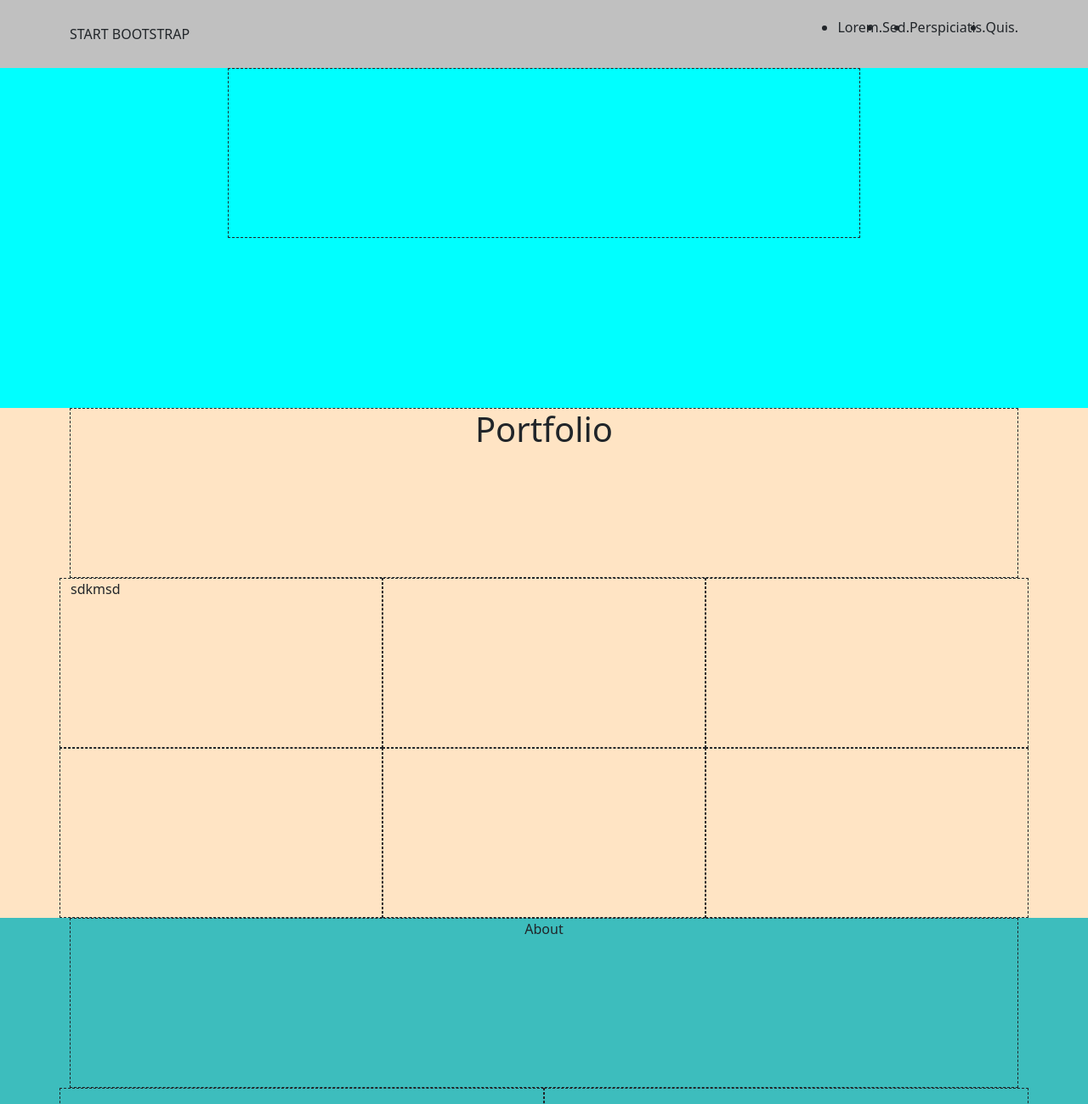
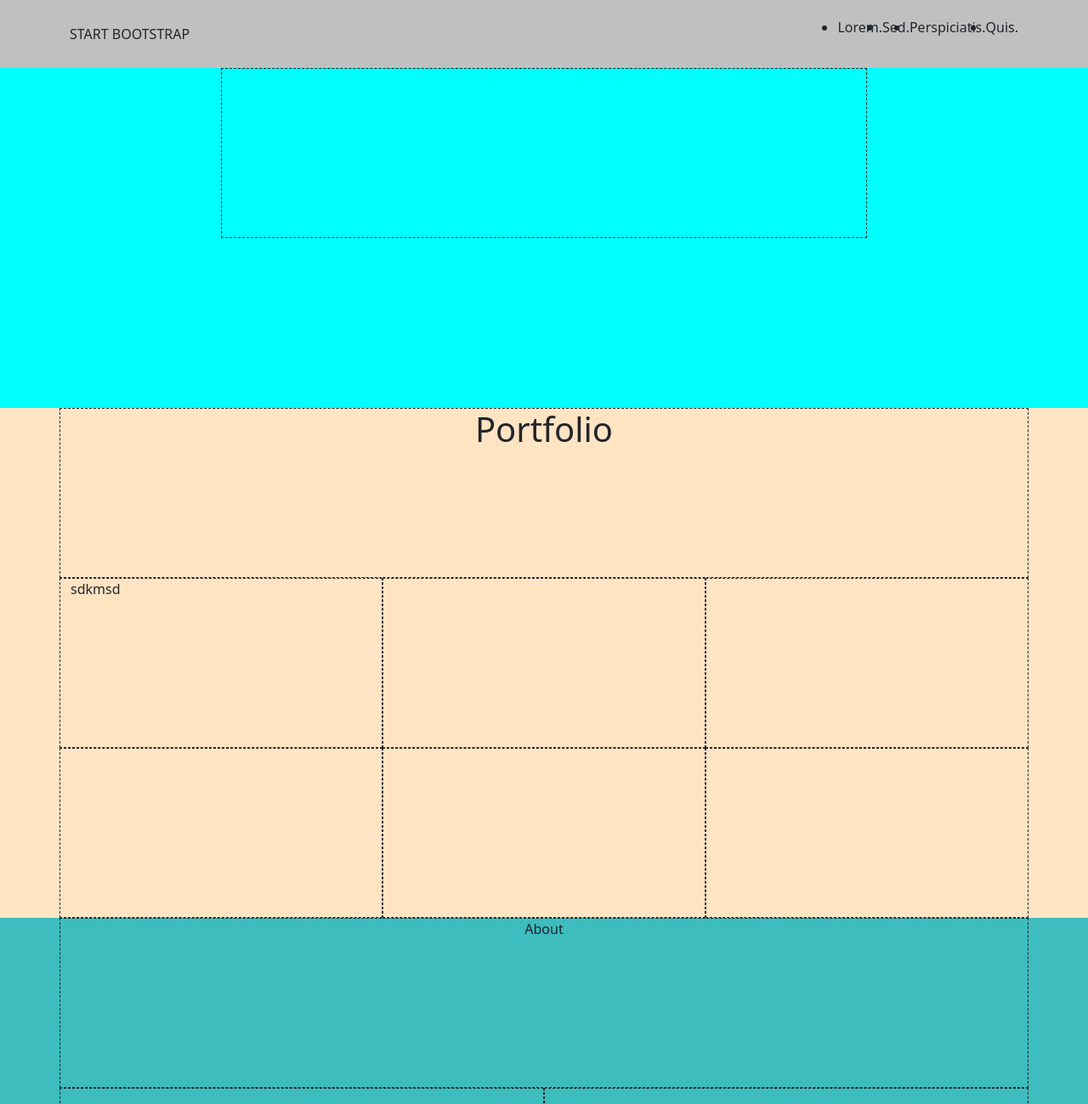
Before and after one commit to manuelloverso/html-css-bootstrap-freelancer, a plain HTML site: page index.html in a window 1280 px wide. Shown: the top 1299 px of the page at 85% size. Drawn offline with nearby package versions, Linux system fonts and the light colour scheme.

Commit message:
fix row-column nesting

```diff
--- a/index.html
+++ b/index.html
@@ -34,16 +34,20 @@
     <main>
       <!-- Jumbotron Section -->
       <section id="jumbotron">
-        <div class="container d-flex justify-content-center">
-          <div class="col-12 col-sm-10 col-md-8"></div>
+        <div class="container">
+          <div class="row d-flex justify-content-center">
+            <div class="col-12 col-sm-10 col-md-8"></div>
+          </div>
         </div>
       </section>
 
       <!-- Portfolio Section -->
       <section id="portfolio">
         <div class="container">
-          <div class="col-12 d-flex justify-content-center">
-            <h1>Portfolio</h1>
+          <div class="row">
+            <div class="col-12 d-flex justify-content-center">
+              <h1>Portfolio</h1>
+            </div>
           </div>
           <div class="row">
             <div class="col-12 col-md-6 col-xl-4">sdkmsd</div>
@@ -59,7 +63,9 @@
       <!--  About Section -->
       <section id="about">
         <div class="container">
-          <div class="col-12 d-flex justify-content-center">About</div>
+          <div class="row">
+            <div class="col-12 d-flex justify-content-center">About</div>
+          </div>
           <div class="row justify-content-center">
             <div class="col-8 col-md-5 col-xl-6"></div>
             <div class="col-8 col-md-5 col-xl-6"></div>
@@ -70,7 +76,9 @@
       <!-- Contact Me Section -->
       <section id="contact-me">
         <div class="container">
-          <div class="col-12 d-flex justify-content-center">Contact Me</div>
+          <div class="row">
+            <div class="col-12 d-flex justify-content-center">Contact Me</div>
+          </div>
           <div class="row justify-content-center">
             <div class="col-8 col-md-5 col-xl-6"></div>
             <div class="col-8 col-md-5 col-xl-6"></div>
```
